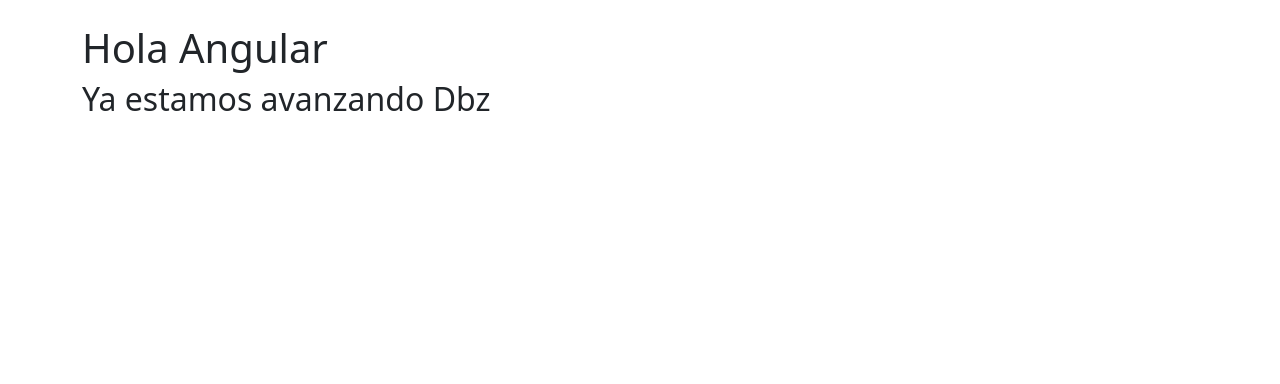
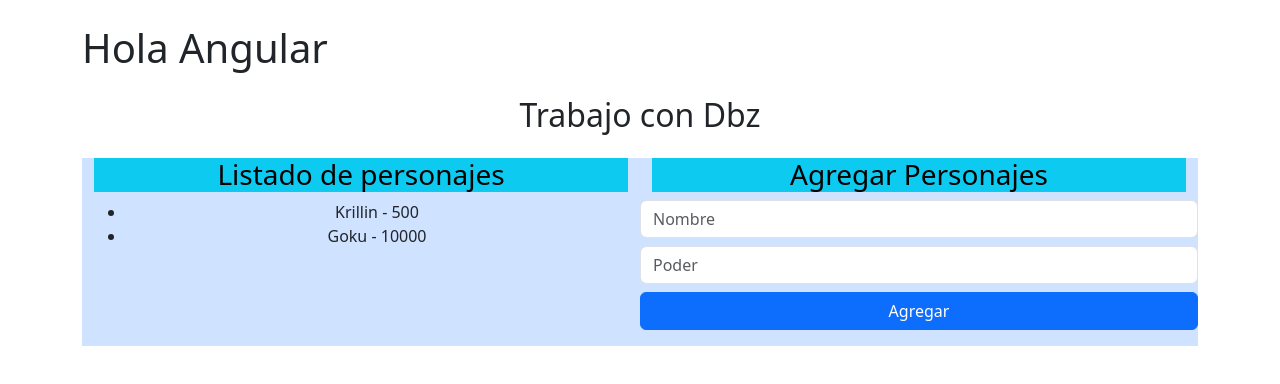
Before and after one commit to Dayloc/Angular1.3, an Angular app: page / in a window 1280 px wide. Shown: the top 384 px of the page. Built offline with nearby package versions, Linux system fonts and the light colour scheme.

Commit message:
Ya estamos en DBZ y hemos hecho los componentes

```diff
--- /dev/null
+++ b/src/app/dbz/components/agregar/agregar.component.html
@@ -0,0 +1,8 @@
+
+
+<h3 class="text-bg-info">Agregar Personajes</h3>
+        <form class="row">
+          <input type="text" placeholder="Nombre" class="form-control mb-2">
+          <input type="number" placeholder="Poder" class="form-control mb-2">
+          <button class="btn btn-primary mb-3" type="submit">Agregar</button>
+        </form>
--- /dev/null
+++ b/src/app/dbz/components/listado/listado.component.html
@@ -0,0 +1,6 @@
+
+<h3  class="text-bg-info">Listado de personajes</h3>
+<ul class="list -group">
+  <li class="li st-group-item">Krillin - 500</li>
+  <li class="li st-group-item">Goku - 10000</li>
+</ul>
--- a/src/app/dbz/dbz.module.ts
+++ b/src/app/dbz/dbz.module.ts
@@ -1,11 +1,13 @@
 import { NgModule } from '@angular/core';
 import { CommonModule } from '@angular/common';
 import { DbzComponent } from './pages/main-dbz.component';
+import { ListadoComponent } from './components/listado/listado.component';
+import { AgregarComponent } from './components/agregar/agregar.component';
 
 
 
 @NgModule({
-  declarations: [DbzComponent],
+  declarations: [DbzComponent, ListadoComponent, AgregarComponent],
   exports: [DbzComponent],  // Make DbzComponent available for other modules to import and use it in their components.
   imports: [
     CommonModule
--- a/src/app/dbz/pages/main-dbz.component.html
+++ b/src/app/dbz/pages/main-dbz.component.html
@@ -1 +1,33 @@
-<h2>Ya estamos avanzando Dbz</h2>
+<div class="container text-center">
+
+      <h2 class="m-4">Trabajo con  Dbz</h2>
+
+          <div class="row  bg-primary-subtle ">
+
+              <div class="col">
+                <app-listado></app-listado>
+
+              </div>
+              <div class="col">
+
+                <app-agregar></app-agregar>
+
+              </div>
+
+        </div>
+
+
+
+
+
+
+
+
+
+
+
+
+
+
+
+</div>
```
Also changed, not shown: src/app/dbz/components/agregar/agregar.component.ts (added, +12 -0 lines), src/app/dbz/components/listado/listado.component.ts (added, +12 -0 lines), src/app/dbz/components/agregar/agregar.component.css (added), src/app/dbz/components/listado/listado.component.css (added), src/app/dbz/interfaces/personajes.interface.ts (added), 2 other files (tests, documents, lock files or other folders).
